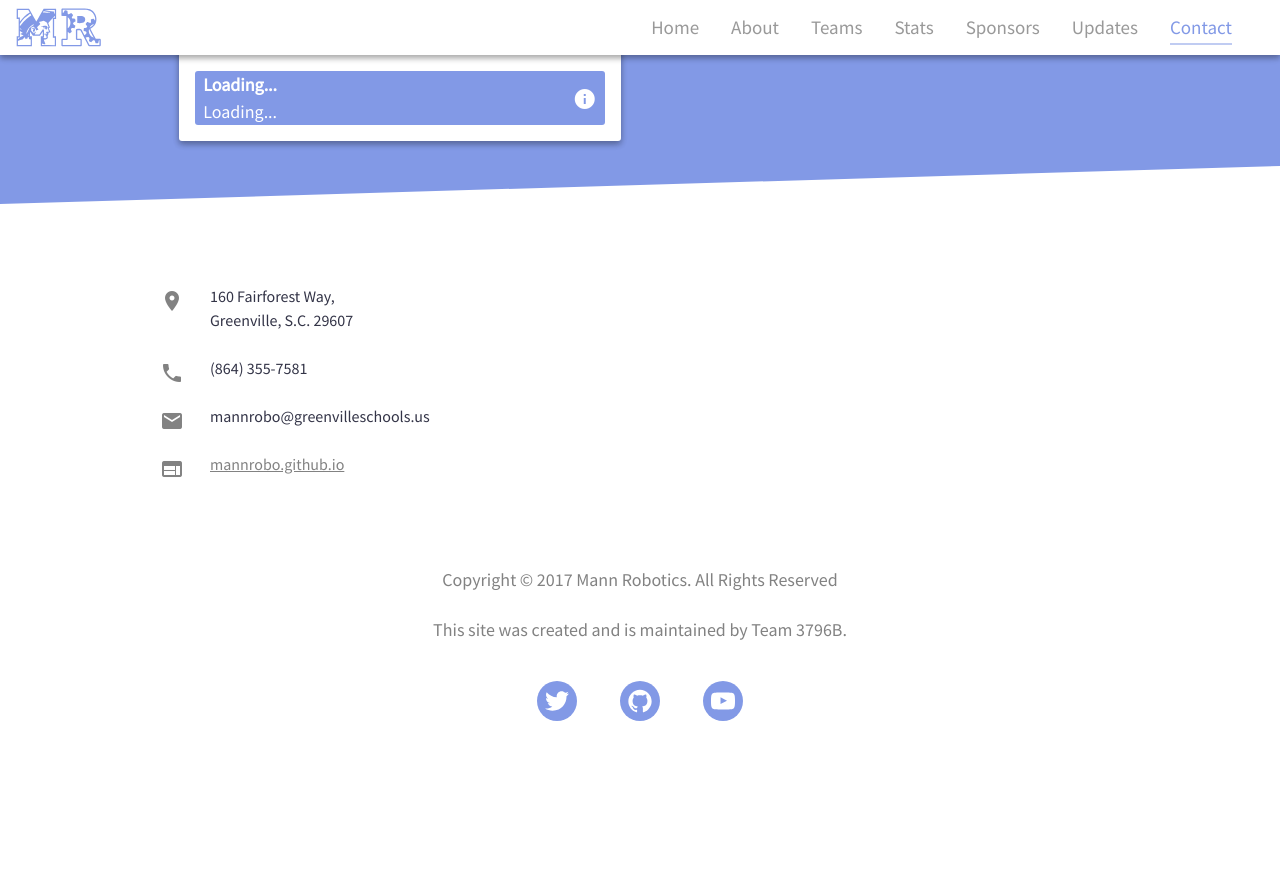
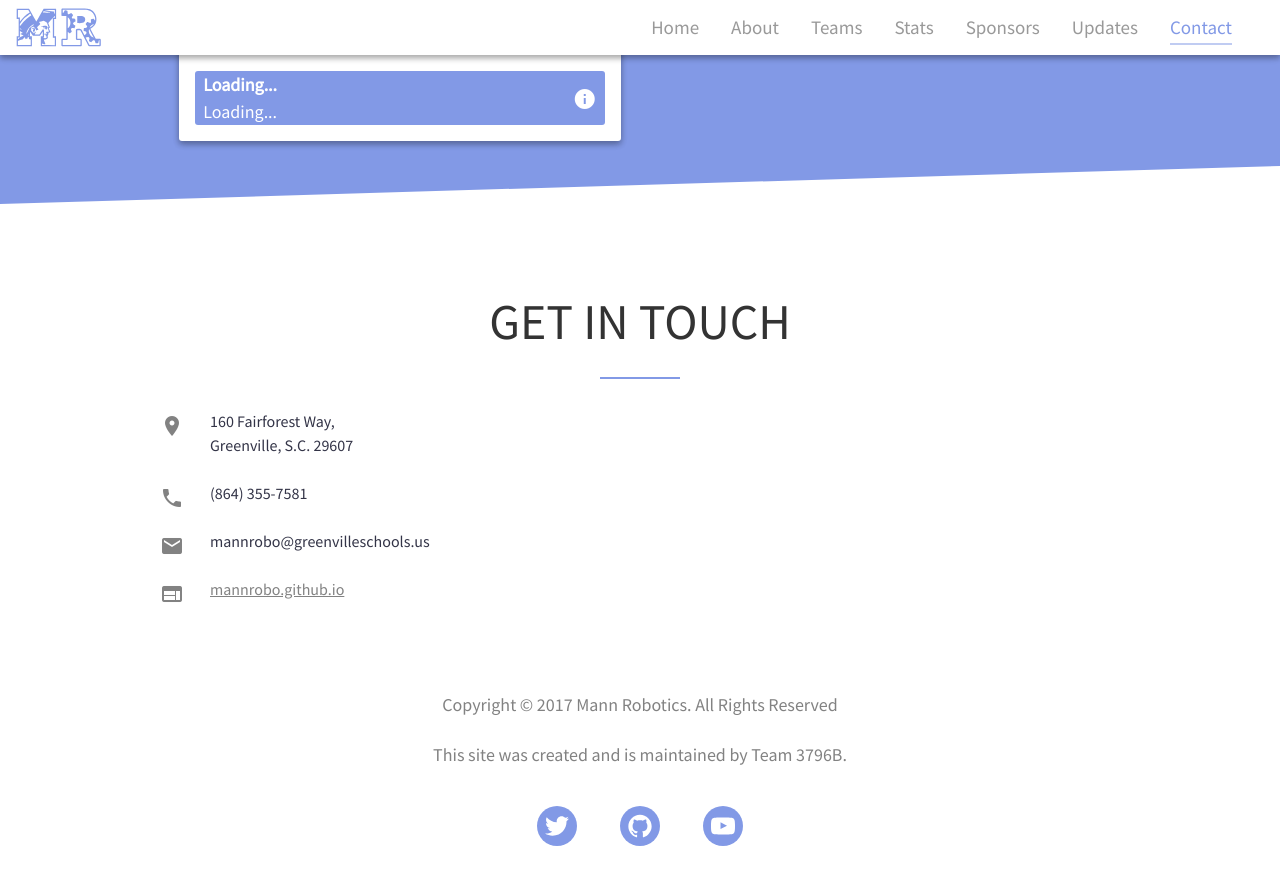
Before and after one commit to mannrobo/mannrobo.github.io, a Jekyll site: the page built from index.html, in a window 1280 px wide and 900 px high, scrolled down 3580 px. Shown: the top 885 px of the window. Built offline with Jekyll 4.4.1, drawn with Linux system fonts in a browser that asks for light colours; comment, search, counter and statistics services are not loaded; before the commit the page ends 4355 px from its top, so only the background shows below that.

Commit message:
Adds section-head to contact form

```diff
--- a/index.html
+++ b/index.html
@@ -142,6 +142,7 @@ sponsors:
 
 <section id="contact">
     <div class="container">
+        <h1 class="section-head">Get In Touch</h1>
         <div class="col-md-6">
                 <ul class="contact-info">
                     <li class="contact-piece"><i class="material-icons">location_on</i>160 Fairforest Way, <br /> Greenville, S.C. 29607</li>
```
